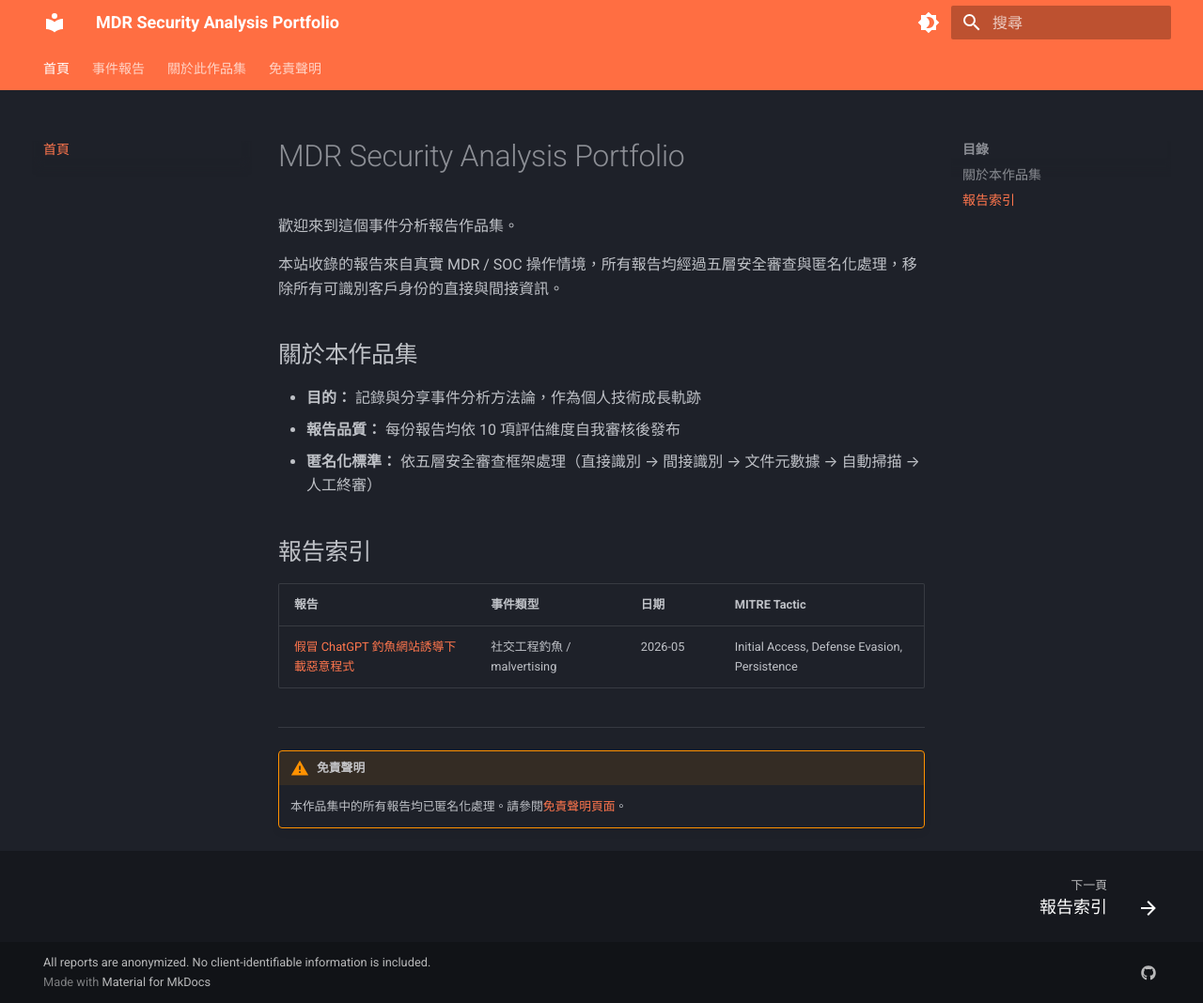
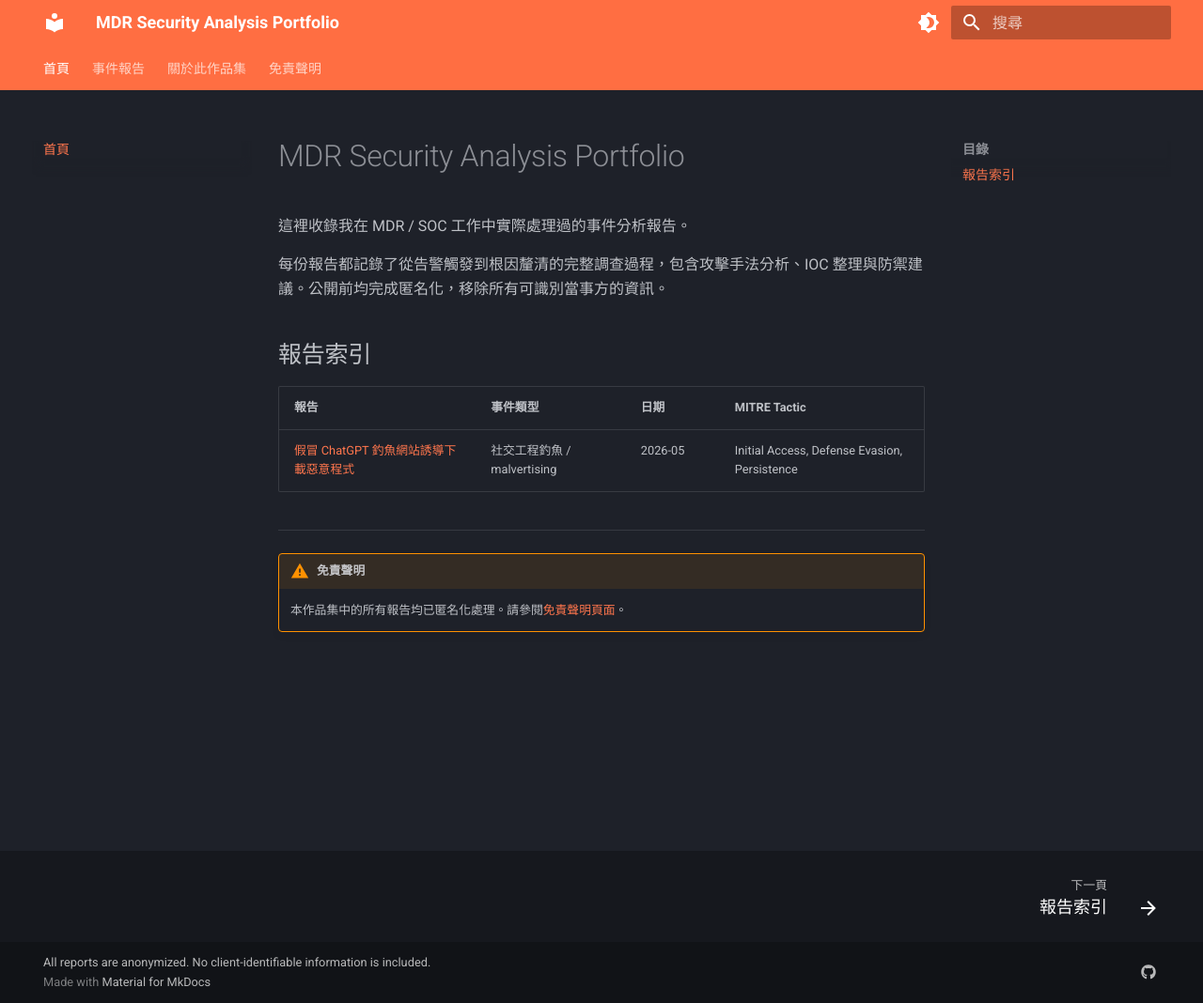
Before and after one commit to ali-bobo/mdr_practice_report, an MkDocs documentation site: the page built from docs/index.md, in a window 1280 px wide and 1068 px high. Shown: the whole window at 94% size. Built offline with MkDocs 1.6.1 and Material for MkDocs 9.7.7, drawn with Linux system fonts in a browser that asks for light colours.

```diff
--- a/docs/index.md
+++ b/docs/index.md
@@ -1,14 +1,8 @@
 # MDR Security Analysis Portfolio
 
-歡迎來到這個事件分析報告作品集。
+這裡收錄我在 MDR / SOC 工作中實際處理過的事件分析報告。
 
-本站收錄的報告來自真實 MDR / SOC 操作情境，所有報告均經過五層安全審查與匿名化處理，移除所有可識別客戶身份的直接與間接資訊。
-
-## 關於本作品集
-
-- **目的：** 記錄與分享事件分析方法論，作為個人技術成長軌跡
-- **報告品質：** 每份報告均依 10 項評估維度自我審核後發布
-- **匿名化標準：** 依五層安全審查框架處理（直接識別 → 間接識別 → 文件元數據 → 自動掃描 → 人工終審）
+每份報告都記錄了從告警觸發到根因釐清的完整調查過程，包含攻擊手法分析、IOC 整理與防禦建議。公開前均完成匿名化，移除所有可識別當事方的資訊。
 
 ## 報告索引
 
```
Also changed, not shown: README.md (+3 -14 lines).
